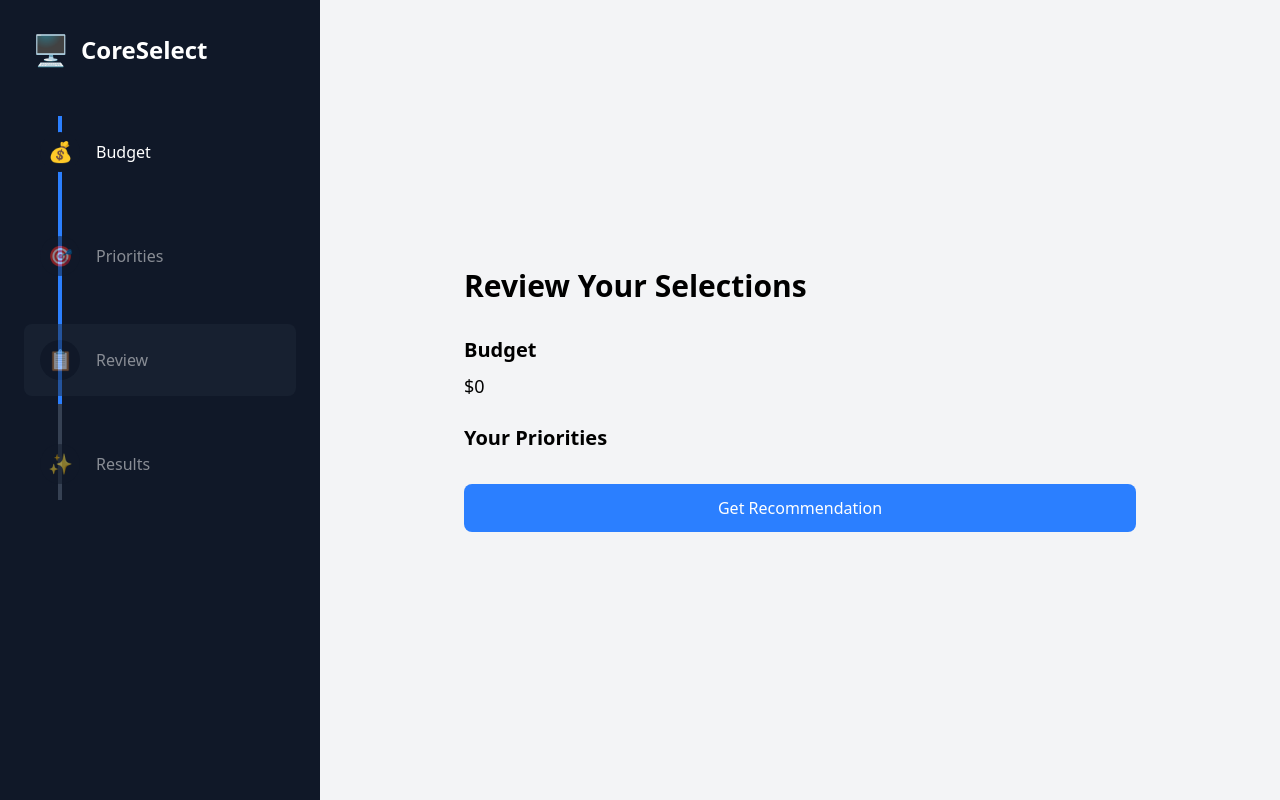
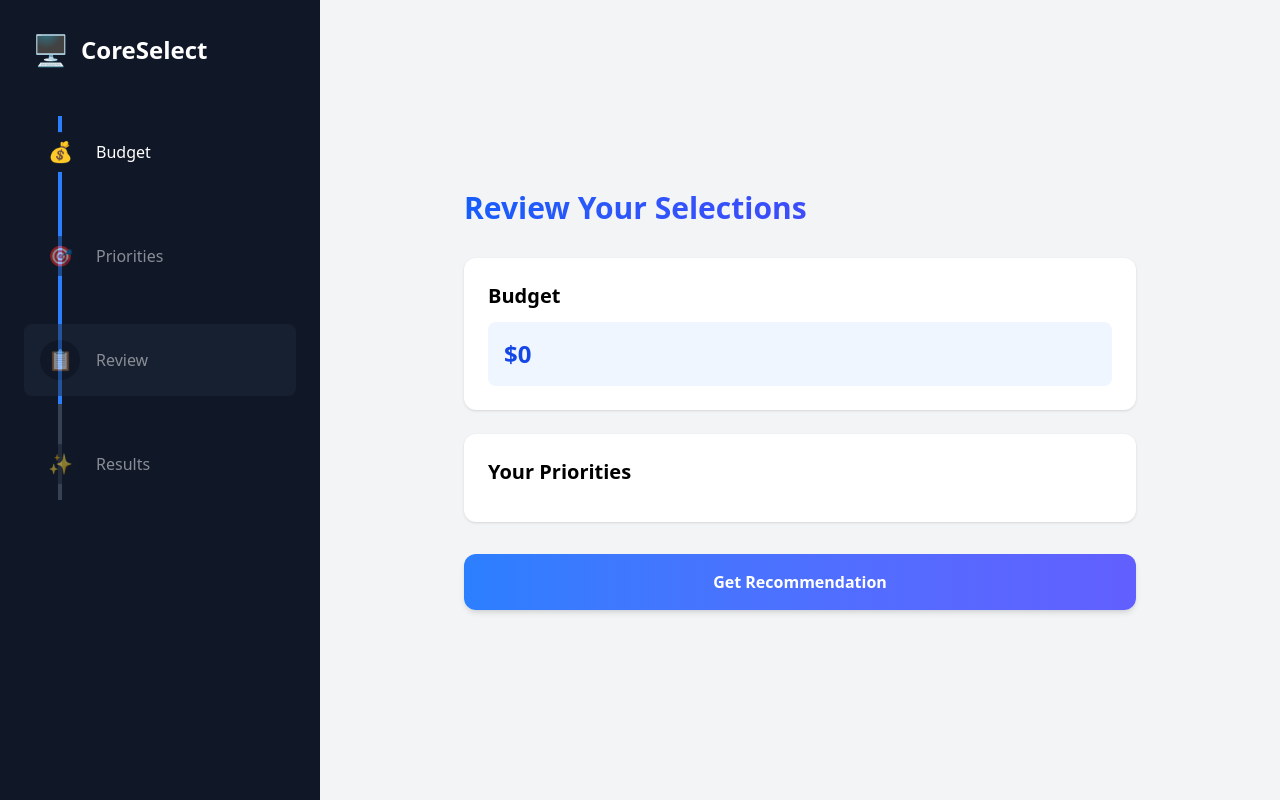
Before and after one commit to henraye/CoreSelect, a React (Vite) app in the folder client/: page /review in a window 1280 px wide. Built offline with nearby package versions, Linux system fonts and the light colour scheme; the HTML template or start-up script is replaced by a standard one.

Commit message:
fix: ui/ux of reviews/recs

```diff
--- a/client/src/pages/home.tsx
+++ b/client/src/pages/home.tsx
@@ -2,7 +2,6 @@ import { useState } from "react";
 import { useNavigate } from "react-router";
 import { usePCStore } from "../store";
 import { motion } from "framer-motion";
-
 
 export default function Home() {
   const navigate = useNavigate();
--- a/client/src/pages/pcRecc.tsx
+++ b/client/src/pages/pcRecc.tsx
@@ -1,4 +1,5 @@
 import { usePCStore } from "../store";
+import { motion } from "framer-motion";
 
 interface RecommendationResponse {
   motherboard: string;
@@ -19,40 +20,84 @@ export default function PCRecommendation() {
 
   if (!recommendation) {
     return (
-      <div className="space-y-4">
-        <h2 className="text-2xl font-bold">Your PC Build Recommendation</h2>
-        <div className="p-4 bg-yellow-100 text-yellow-700 rounded-lg">
+      <motion.div
+        initial={{ opacity: 0 }}
+        animate={{ opacity: 1 }}
+        className="space-y-4"
+      >
+        <h2 className="text-2xl font-bold bg-gradient-to-r from-blue-600 to-indigo-600 bg-clip-text text-transparent">
+          Your PC Build Recommendation
+        </h2>
+        <div className="p-6 bg-yellow-50 border border-yellow-200 text-yellow-700 rounded-xl">
           <p>No recommendation found. Please go back and generate one.</p>
         </div>
-      </div>
+      </motion.div>
     );
   }
 
   return (
-    <div className="space-y-4">
-      <h2 className="text-2xl font-bold">Your PC Build Recommendation</h2>
-      <div className="p-4 bg-gray-50 rounded-lg space-y-4">
-        <h3 className="text-xl font-semibold">Recommended Build</h3>
-        <div className="grid grid-cols-1 md:grid-cols-2 gap-4">
-          <div>
-            <p><strong>CPU:</strong> {recommendation.cpu}</p>
-            <p><strong>Motherboard:</strong> {recommendation.motherboard}</p>
-            <p><strong>Memory:</strong> {recommendation.memory}</p>
-            <p><strong>Storage:</strong> {recommendation.storage}</p>
+    <motion.div
+      initial={{ opacity: 0 }}
+      animate={{ opacity: 1 }}
+      className="space-y-8"
+    >
+      <h2 className="text-3xl font-bold bg-gradient-to-r from-blue-600 to-indigo-600 bg-clip-text text-transparent">
+        Your Perfect PC Build
+      </h2>
+
+      <div className="bg-white rounded-xl shadow-lg overflow-hidden">
+        <div className="bg-gradient-to-r from-blue-500 to-indigo-500 p-6">
+          <h3 className="text-xl font-semibold text-white">Recommended Components</h3>
+        </div>
+
+        <div className="p-6 space-y-6">
+          {/* Components Grid */}
+          <div className="grid grid-cols-1 md:grid-cols-2 gap-4">
+            {Object.entries(recommendation).map(([key, value]) => {
+              if (key !== 'explanation' && key !== 'total_cost') {
+                return (
+                  <motion.div
+                    key={key}
+                    initial={{ opacity: 0, y: 20 }}
+                    animate={{ opacity: 1, y: 0 }}
+                    className="bg-gray-50 p-4 rounded-xl"
+                  >
+                    <p className="text-sm text-gray-500 uppercase">{key.replace(/_/g, ' ')}</p>
+                    <p className="text-base font-medium">{value}</p>
+                  </motion.div>
+                );
+              }
+              return null;
+            })}
           </div>
-          <div>
-            <p><strong>GPU:</strong> {recommendation.gpu}</p>
-            <p><strong>Case:</strong> {recommendation.case}</p>
-            <p><strong>CPU Cooler:</strong> {recommendation.cpu_cooler}</p>
-            <p><strong>Case Fans:</strong> {recommendation.case_fans}</p>
-            <p><strong>PSU:</strong> {recommendation.psu}</p>
-          </div>
-        </div>
-        <div>
-          <p><strong>Total Cost:</strong> ${recommendation.total_cost}</p>
-          <p><strong>Explanation:</strong> {recommendation.explanation}</p>
+
+          {/* Total Cost */}
+          <motion.div
+            initial={{ opacity: 0, y: 20 }}
+            animate={{ opacity: 1, y: 0 }}
+            className="bg-blue-50 p-6 rounded-xl"
+          >
+            <div className="flex justify-between items-center">
+              <p className="text-blue-700 font-semibold">Total Cost</p>
+              <p className="text-2xl font-bold text-blue-700">
+                ${recommendation.total_cost}
+              </p>
+            </div>
+          </motion.div>
+
+          {/* Explanation */}
+          <motion.div
+            initial={{ opacity: 0, y: 20 }}
+            animate={{ opacity: 1, y: 0 }}
+            className="bg-gray-50 p-6 rounded-xl"
+          >
+            <h4 className="font-semibold text-gray-900 mb-2">Why this build?</h4>
+            <p className="text-gray-600 leading-relaxed">
+              {recommendation.explanation}
+            </p>
+          </motion.div>
         </div>
       </div>
-    </div>
+    </motion.div>
   );
 }
--- a/client/src/pages/reviewBuild.tsx
+++ b/client/src/pages/reviewBuild.tsx
@@ -2,6 +2,7 @@ import { useState } from "react";
 import { useNavigate } from "react-router-dom";
 import { usePCStore } from "../store";
 import { uri } from "../App";
+import { motion } from "framer-motion";
 
 interface PCRecommendation {
   motherboard: string;
@@ -65,63 +66,113 @@ export default function ReviewBuild() {
   };
 
   return (
-    <div className="space-y-8">
-      <h1 className="text-3xl font-bold">Review Your Selections</h1>
+    <motion.div
+      initial={{ opacity: 0 }}
+      animate={{ opacity: 1 }}
+      className="space-y-8"
+    >
+      <h1 className="text-3xl font-bold bg-gradient-to-r from-blue-600 to-indigo-600 bg-clip-text text-transparent">
+        Review Your Selections
+      </h1>
 
       <div className="space-y-6">
-        <div>
-          <h2 className="text-xl font-semibold mb-2">Budget</h2>
-          <p className="text-lg">${budget}</p>
-        </div>
+        {/* Budget Section */}
+        <motion.div
+          initial={{ x: -20 }}
+          animate={{ x: 0 }}
+          className="bg-white rounded-xl shadow-sm p-6"
+        >
+          <h2 className="text-xl font-semibold mb-3">Budget</h2>
+          <div className="bg-blue-50 p-4 rounded-lg">
+            <p className="text-2xl font-bold text-blue-700">${budget}</p>
+          </div>
+        </motion.div>
 
-        <div>
-          <h2 className="text-xl font-semibold mb-2">Your Priorities</h2>
-          <ol className="list-decimal list-inside space-y-1">
+        {/* Priorities Section */}
+        <motion.div
+          initial={{ x: -20 }}
+          animate={{ x: 0 }}
+          className="bg-white rounded-xl shadow-sm p-6"
+        >
+          <h2 className="text-xl font-semibold mb-3">Your Priorities</h2>
+          <div className="space-y-2">
             {priorities.map((priority, index) => (
-              <li key={index} className="text-lg">{priority}</li>
+              <div
+                key={index}
+                className="p-3 bg-gray-50 rounded-lg flex items-center"
+              >
+                <span className="w-8 h-8 flex items-center justify-center bg-blue-100 rounded-full text-blue-600 font-medium mr-3">
+                  {index + 1}
+                </span>
+                <span className="text-base">{priority}</span>
+              </div>
             ))}
-          </ol>
-        </div>
+          </div>
+        </motion.div>
 
+        {/* Gaming Preferences Section */}
         {isGamingPriority && (
-          <div>
-            <h2 className="text-xl font-semibold mb-2">Gaming Preferences</h2>
-            <div className="space-y-4">
-              <div>
-                <h3 className="text-lg font-medium mb-1">Games You Want to Play</h3>
-                <ol className="list-decimal list-inside space-y-1">
+          <motion.div
+            initial={{ x: -20 }}
+            animate={{ x: 0 }}
+            className="bg-white rounded-xl shadow-sm p-6"
+          >
+            <h2 className="text-xl font-semibold mb-4">Gaming Preferences</h2>
+            <div className="space-y-6">
+              {/* Want to Play Games */}
+              <div className="space-y-3">
+                <h3 className="text-lg font-medium text-gray-700">Games You Want to Play</h3>
+                <div className="space-y-2">
                   {wantToPlayGames.map((game, index) => (
-                    <li key={index}>{game}</li>
+                    <div key={index} className="p-3 bg-gray-50 rounded-lg">
+                      {game}
+                    </div>
                   ))}
-                </ol>
+                </div>
               </div>
 
-              <div>
-                <h3 className="text-lg font-medium mb-1">Games You Currently Play</h3>
-                <ol className="list-decimal list-inside space-y-1">
+              {/* Currently Playing Games */}
+              <div className="space-y-3">
+                <h3 className="text-lg font-medium text-gray-700">Games You Currently Play</h3>
+                <div className="space-y-2">
                   {currentlyPlayingGames.map((game, index) => (
-                    <li key={index}>{game}</li>
+                    <div key={index} className="p-3 bg-gray-50 rounded-lg">
+                      {game}
+                    </div>
                   ))}
-                </ol>
+                </div>
               </div>
             </div>
-          </div>
+          </motion.div>
         )}
       </div>
 
       {error && (
-        <div className="p-4 bg-red-100 text-red-700 rounded-lg">
+        <div className="p-4 bg-red-50 border border-red-200 text-red-700 rounded-lg">
           {error}
         </div>
       )}
 
-      <button
+      <motion.button
+        whileHover={{ scale: 1.02 }}
+        whileTap={{ scale: 0.98 }}
         onClick={handleGetRecommendation}
         disabled={loading}
-        className="w-full py-3 bg-blue-500 text-white rounded-lg hover:bg-blue-600 disabled:opacity-50"
+        className="w-full py-4 bg-gradient-to-r from-blue-500 to-indigo-500 text-white rounded-xl
+                 font-semibold shadow-md disabled:opacity-50 transition-all"
       >
-        {loading ? 'Getting Recommendation...' : 'Get Recommendation'}
-      </button>
-    </div>
+        {loading ? (
+          <div className="flex items-center justify-center gap-2">
+            <svg className="animate-spin h-5 w-5" viewBox="0 0 24 24">
+              <circle className="opacity-25" cx="12" cy="12" r="10" stroke="currentColor" strokeWidth="4" fill="none" />
+              <path className="opacity-75" fill="currentColor" d="M4 12a8 8 0 018-8V0C5.373 0 0 5.373 0 12h4z" />
+            </svg>
+            Getting Recommendation...
+          </div>
+        ) : (
+          'Get Recommendation'
+        )}
+      </motion.button>
+    </motion.div>
   );
 }
```
Also changed, not shown: 1 other file (tests, documents, lock files or other folders).
